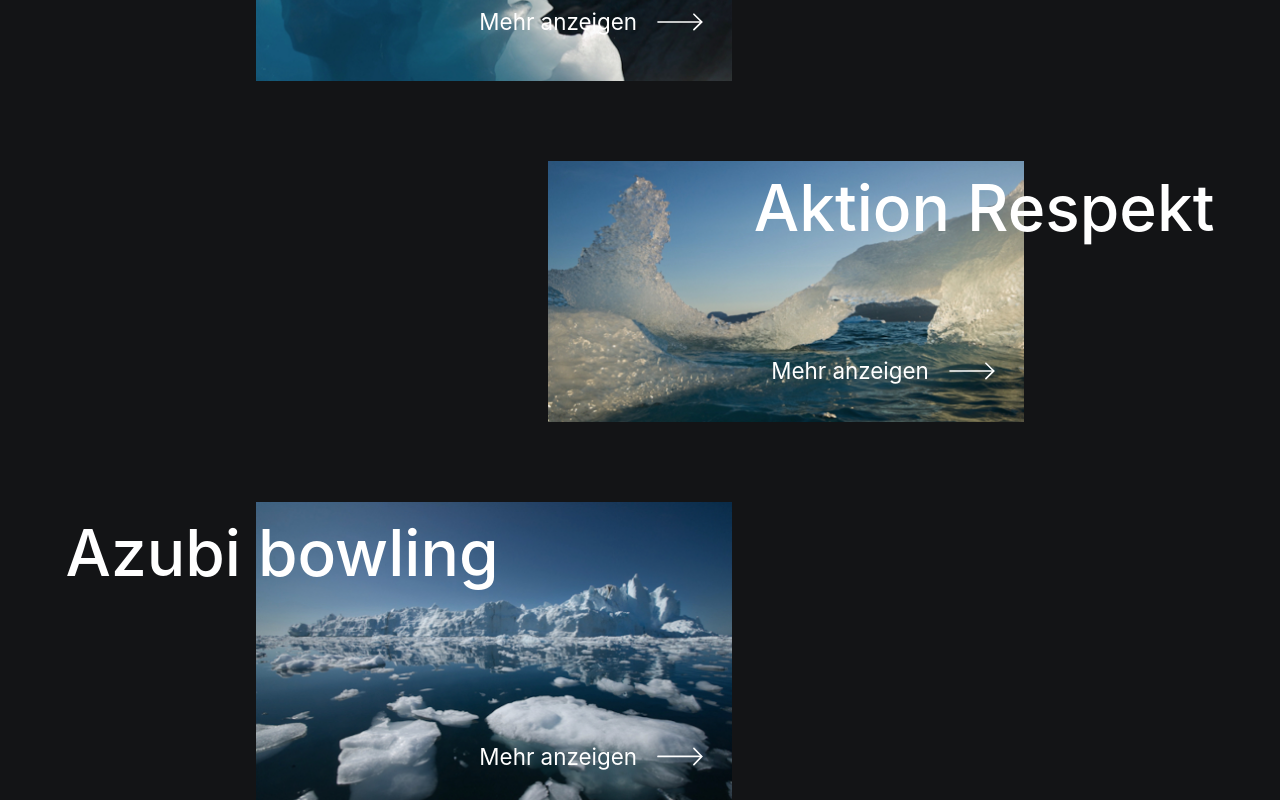
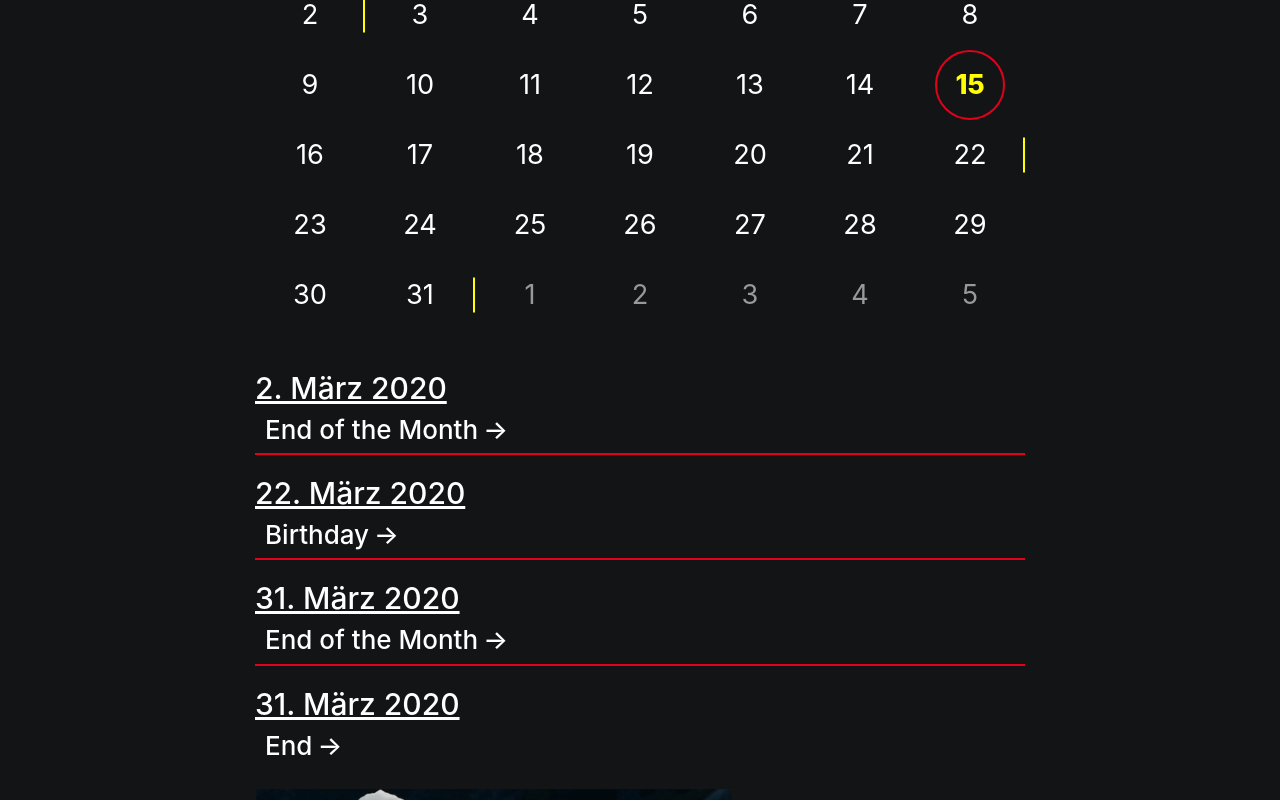
Before and after one commit to QBrunner/OJA, a Vue app: page / in a window 1280 px wide. Shown: the part 1080-1880 px from the top of the page. Built offline with nearby package versions, Linux system fonts and the light colour scheme.

Commit message:
calendar finished

```diff
--- a/src/views/Home.vue
+++ b/src/views/Home.vue
@@ -4,6 +4,7 @@
 			<img class="arrowBottom" id="arrowBottom" src="@/assets/Icons/Pfeil_nach_unten.svg">
 		</div>
 		<div class="content">
+			<kalender />
 			<aktionen />
 		</div>
 	</div>
@@ -11,11 +12,13 @@
 
 <script>
 	import aktionen from '../views/Aktionen.vue'
+	import kalender from '../views/Kalender.vue'
 
 	export default {
 		name: 'Home',
 		components: {
-			aktionen
+			aktionen,
+			kalender
 		},
 		data() {
 			return {
@@ -58,14 +61,29 @@
 			},
 			toggleNaviActive: function(){
 				let elem = document.getElementById('aktionen')
-				if(window.pageYOffset > 0){
+				let kelem = document.getElementById('kalender')
+				if(window.pageYOffset > document.getElementsByClassName('kalender')[0].getBoundingClientRect().bottom){
 					if(!elem.classList.contains('active')){
+						elem.classList.toggle('active')
+					}
+					if(kelem.classList.contains('active')){
+						kelem.classList.toggle('active')
+					}
+				}
+				else if(window.pageYOffset > 0){
+					if(!kelem.classList.contains('active')){
+						kelem.classList.toggle('active')
+					}
+					if(elem.classList.contains('active')){
 						elem.classList.toggle('active')
 					}
 				}
 				else{
 					if(elem.classList.contains('active')){
 						elem.classList.toggle('active')
+					}
+					if(kelem.classList.contains('active')){
+						kelem.classList.toggle('active')
 					}
 				}
 			}
--- a/src/views/Kalender.vue
+++ b/src/views/Kalender.vue
@@ -16,9 +16,18 @@
 					<div class="bodyDay" v-for="(col, id2) in row" :key="'day' + id2" @click="select(col.num, col.curMonth)"
 					:class="[col.curMonth == month ? 'bodyDayCurrentMonth' : '', (currentDate.getFullYear() == year &&
 					currentDate.getMonth() == month && currentDate.getDate() == col.num) ? 'bodyDayToday' : '',
-					(daySelected.getFullYear() == col.curYear && daySelected.getMonth() == col.curMonth && daySelected.getDate() == col.num) ? 'bodyDaySelected' : '']">
+					(daySelected.getFullYear() == col.curYear && daySelected.getMonth() == col.curMonth && daySelected.getDate() == col.num) ? 'bodyDaySelected' : '',
+					(currentEvents[id1][id2].year != -1) ? 'bodyDayEvent' : '']">
 						{{ col.num }}
 					</div>
+				</div>
+			</div>
+		</div>
+		<div class="eventWrapper">
+			<div class="event" v-for="(event, index) in shownEvents" :key="'event-' + index">
+				<div class="eventSection">
+					<h2 class="eventHeading">{{event.day}}. {{months[event.month]}} {{event.year}}</h2>
+					<h3 class="eventTitle">{{event.title}} <span class="eventArrow">&rarr;</span></h3>
 				</div>
 			</div>
 		</div>
@@ -42,8 +51,14 @@
 				visualMonth: [],
 				days: ['Mo', 'Di', 'Mi', 'Do', 'Fr', 'Sa', 'So'],
 				months: ['Januar', 'Februar', 'März', 'April', 'Mai', 'Juni', 'Juli', 'August', 'September', 'Oktober', 'November', 'Dezember'],
-				events: [],
-				currentEvents: []
+				events: [{year: 2020, month: 2, day: 22, title: 'Birthday', link: 'asdf'},
+				{year: 2020, month: 2, day: 31, title: 'End of the Month', link: 'asdf'},
+				{year: 2020, month: 2, day: 31, title: 'End', link: 'asdf'},
+				{year: 2019, month: 11, day: 31, title: 'End of the Month', link: 'asdf'},
+				{year: 2020, month: 2, day: 2, title: 'End of the Month', link: 'asdf'}],
+				currentEvents: [],
+				shownEvents: [],
+				showAll: true,
 			}
 		},
 		methods: {
@@ -54,6 +69,8 @@
 				this.month = this.date.getMonth()
 				this.daySelected = new Date(this.year, this.month, this.date.getDate())
 				this.calculateMonths()
+				this.showAll = true;
+				this.calculateShownEvents()
 			},
 			calculateMonths: function() {
 				let visualMonth = []
@@ -75,7 +92,6 @@
 				let numDays = new Date(nextYear, nextMonth, 0).getDate() //number of days of this month
 
 				let numDaysPriorMonth = new Date(this.date.getFullYear(), this.date.getMonth(), 0).getDate() //number of days of prior month
-
 				for(let i = 0; i < firstOfMonth; i++){
 					visualMonth.push({num: (numDaysPriorMonth + 1 - (firstOfMonth - i)), curMonth: pastMonth, curYear: pastYear})
 				}
@@ -93,14 +109,27 @@
 				}
 
 				this.visualMonth = [[]]
+				this.currentEvents = [[]]
 				let visualMonthLength = visualMonth.length / 7
 				for(let i = 0; i < visualMonthLength; i++){
 					let tmp = []
+					let tmpEvent = []
 					for(let j = 0; j < 7; j++){
 						tmp.push(visualMonth[i * 7 + j])
+						tmpEvent.push({year: -1, month: 0, day: 0})
+						for(let k = 0; k < this.events.length; k++){
+							if(visualMonth[i * 7 + j].num == this.events[k].day &&
+							visualMonth[i * 7 + j].curMonth == this.events[k].month &&
+							visualMonth[i * 7 + j].curYear == this.events[k].year){
+								tmpEvent[j] = (this.events[k])
+							}
+						}
 					}
 					this.visualMonth.push(tmp)
+					this.currentEvents.push(tmpEvent)
 				}
+
+				this.currentEvents = this.currentEvents.slice(1, this.currentEvents.length)
 				this.visualMonth = this.visualMonth.slice(1, this.visualMonth.length);
 			},
 			previous: function() {
@@ -113,6 +142,8 @@
 				this.year = this.date.getFullYear()
 				this.month = this.date.getMonth()
 				this.calculateMonths()
+				this.showAll = true;
+				this.calculateShownEvents()
 			},
 			next: function() {
 				if(this.month == 11){
@@ -124,6 +155,27 @@
 				this.year = this.date.getFullYear()
 				this.month = this.date.getMonth()
 				this.calculateMonths()
+				this.showAll = true;
+				this.calculateShownEvents()
+			},
+			calculateShownEvents: function(day){
+				if(this.showAll){
+					this.shownEvents = []
+					for(let i = 0; i < this.events.length; i++){
+							if(this.events[i].year == this.year && this.events[i].month == this.month){
+								this.shownEvents.push(this.events[i])
+							}
+					}
+					this.shownEvents.sort((a, b) => parseFloat(a.day) - parseFloat(b.day));
+				}
+				else{
+					this.shownEvents = []
+					for(let i = 0; i < this.events.length; i++){
+							if(this.events[i].month == this.daySelected.getMonth() && this.events[i].day == day){
+								this.shownEvents.push(this.events[i])
+							}
+					}
+				}
 			},
 			select: function(day, curMonth){
 				let year = this.date.getFullYear()
@@ -139,6 +191,8 @@
 					}
 				}
 				this.daySelected = new Date(year, curMonth, day)
+				this.showAll = false
+				this.calculateShownEvents(day, month)
 			}
 		},
 		created() {
@@ -196,13 +250,15 @@
 					display: inline-block;
 					width: 40px;
 					height: 40px;
+					line-height: 40px;
 					text-align: center;
 				}
 				.bodyDay {
 					color: $primary-dark;
-					line-height: 50px;
+					line-height: 40px;
 					text-align: center;
 					cursor: pointer;
+					position: relative;
 				}
 				.bodyDayCurrentMonth {
 					color: $primary;
@@ -212,10 +268,38 @@
 					color: #e3001b;
 				}
 				.bodyDaySelected {
-					background-color: #e3001b;
-					box-shadow: 0 5px 10px -5px rgba(0, 0, 0, .75);
+					//background-color: #e3001b;
+					//box-shadow: 0 5px 10px -5px rgba(0, 0, 0, .75);
+					z-index: 1;
+					//border-radius: 50%;
+					color: yellow;
+				}
+				.bodyDaySelected:before{
+					content: '';
+					width: 40px;
+					height: 40px;
+					line-height: 40px;
+					position: absolute;
+					z-index: 0;
+					left: 50%;
+					top: 50%;
 					border-radius: 50%;
-					color: #111;
+					border: 2px solid #e3001b;
+					transform: translate(-50%, -50%)
+				}
+				.bodyDayEvent:after{
+					transition: 0.2s $easeInOutBack;
+					content: '';
+					width: 2px;
+					background-color: yellow;
+					height: 50%;
+					position: absolute;
+					right: 0px;
+					top: 50%;
+					transform: translateY(-50%)
+				}
+				.bodyDayEvent:hover:after{
+					width: 5px;
 				}
 				.calendarHead {
 					line-height: 50px;
@@ -232,6 +316,43 @@
 					}
 				}
 			}
+			.eventWrapper{
+				width: 280px;
+				margin: 40px auto 0px auto;
+				.event{
+					position: relative;
+					border-bottom: 2px solid #e3001b;
+					margin: 20px 0px;
+					.eventSection{
+						width: 100%;
+						display: inline-block;
+						.eventHeading{
+							font-size: 5.5vw;
+							text-decoration: underline;
+						}
+						.eventTitle{
+							font-size: 5vw;
+							margin-left: 10px;
+							cursor: pointer;
+							.eventArrow{
+								position: absolute;
+								margin-left: 5px;
+								transition: 0.5s ease;
+								transform: translateX(0px);
+							}
+						}
+						.eventTitle:hover{
+							.eventArrow{
+								transition: 0.5s $easeInOutBack;
+								transform: translateX(10px);
+							}
+						}
+					}
+				}
+				.event:last-child{
+					border-bottom: none;
+				}
+			}
 	}
 	@media only screen and (min-width: 460px){
 		.kalender{
@@ -242,7 +363,30 @@
 					display: inline-block;
 					width: 50px;
 					height: 50px;
+					line-height: 50px;
 					text-align: center;
+				}
+			}
+			.eventWrapper{
+				width: 350px;
+				margin: 40px auto 0px auto;
+				.event{
+					.eventIndex{
+						h3{
+							position: absolute;
+							top: 0;
+							font-size: 30px;
+						}
+					}
+					.eventSection{
+						.eventHeading{
+							font-size: 30px;
+							text-decoration: underline;
+						}
+						.eventTitle{
+							font-size: 26px;
+						}
+					}
 				}
 			}
 		}
@@ -250,6 +394,64 @@
 	@media only screen and (min-width: 768px) {
 			.kalender {
 					min-height: calc(100vh - 194px);
+					.calendarWrapper{
+						width: 490px;
+						.bodyWeek,
+						.calendarHead {
+							display: block;
+							height: 70px;
+							width: 100%;
+						}
+						.headDay,
+						.bodyDay {
+							display: inline-block;
+							width: 70px;
+							height: 70px;
+							line-height: 70px;
+							text-align: center;
+						}
+						.headDay{
+							line-height: 50px;
+						}
+					}
+					.eventWrapper{
+						width: 490px;
+					}
+			}
+	}
+	@media only screen and (min-width: 992px) {
+			.kalender {
+					min-height: calc(100vh - 194px);
+					.calendarWrapper{
+						width: 770px;
+						.bodyWeek,
+						.calendarHead {
+							display: block;
+							height: 70px;
+							width: 100%;
+						}
+						.headDay,
+						.bodyDay {
+							display: inline-block;
+							width: 110px;
+							height: 70px;
+							line-height: 70px;
+							text-align: center;
+							font-size: 1.7em;
+						}
+						.headDay{
+							line-height: 50px;
+						}
+						.bodyDaySelected:before{
+							content: '';
+							width: 70px;
+							height: 70px;
+							line-height: 70px;
+						}
+					}
+					.eventWrapper{
+						width: 770px;
+					}
 			}
 	}
 </style>
```
